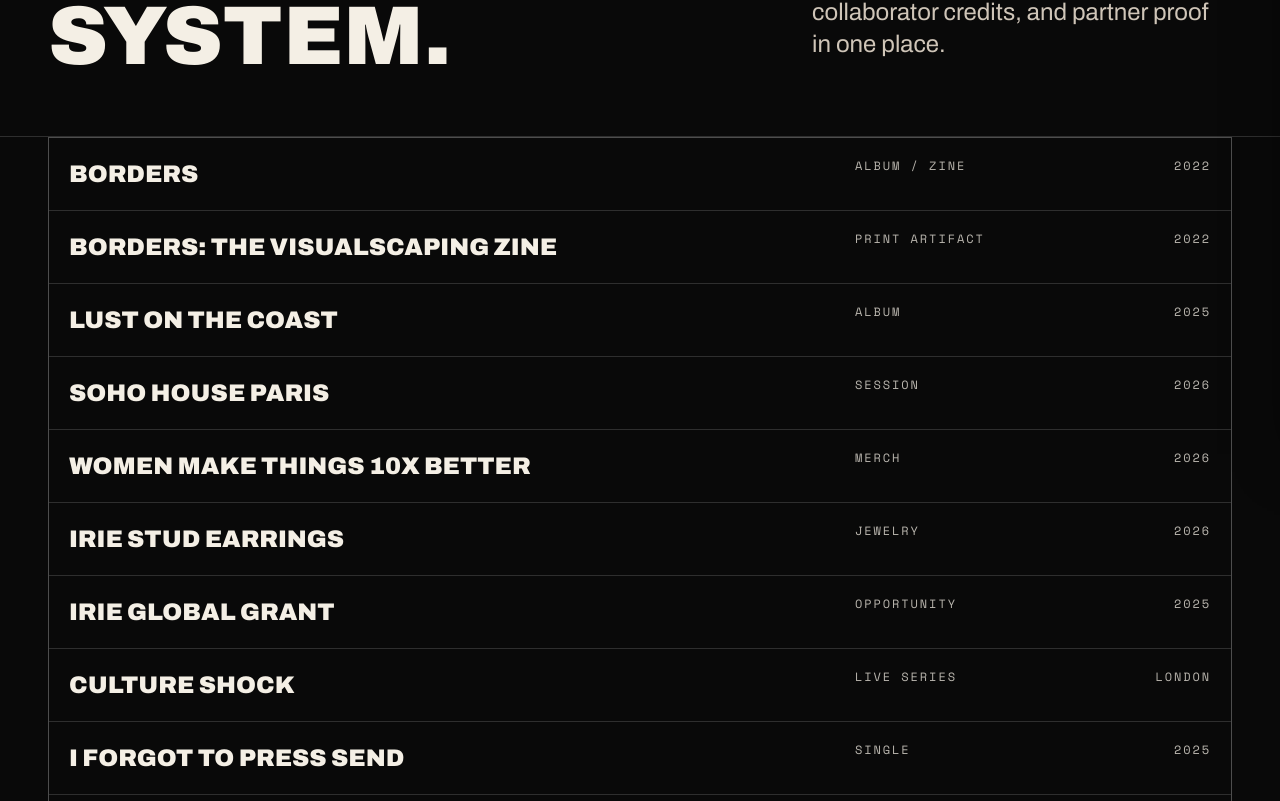
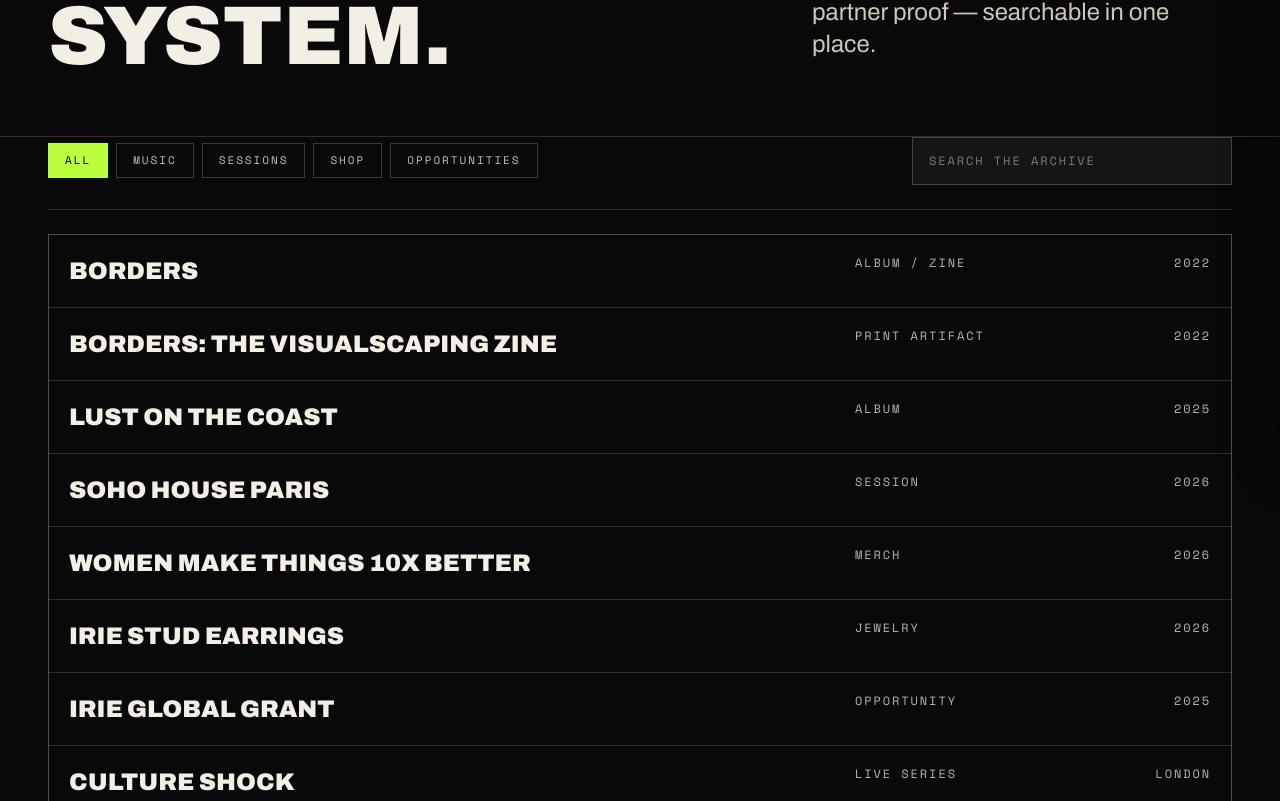
Before and after one commit to Adeday00/Iriesessions, a Next.js app: page /journal in a window 1280 px wide. Shown: the part 359-1160 px from the top of the page. Built offline with nearby package versions, Linux system fonts and the light colour scheme.

Commit message:
IA consolidation: Journal as searchable canonical archive (homepage wall now a teaser); Opportunities moved out of primary nav to footer + About CTA

```diff
--- a/src/app/about/page.tsx
+++ b/src/app/about/page.tsx
@@ -1,4 +1,5 @@
 import Image from "next/image";
+import Link from "next/link";
 import { PageShell } from "@/components/PageShell";
 
 const pillars = [
@@ -42,6 +43,26 @@
           </article>
         ))}
       </section>
+
+      <section className="px-5 py-20 sm:px-8 lg:px-12">
+        <div className="flex flex-col gap-6 border border-white/15 p-8 sm:flex-row sm:items-center sm:justify-between lg:p-12">
+          <div>
+            <p className="font-mono text-xs uppercase tracking-[0.34em] text-[#b9ff3b]">Giving back</p>
+            <h2 className="mt-4 max-w-2xl text-4xl font-black uppercase leading-none md:text-5xl">
+              Grants, open calls, and partner rooms.
+            </h2>
+          </div>
+          <Link
+            href="/opportunities"
+            className="group inline-flex w-fit shrink-0 items-center gap-2 bg-[#b9ff3b] px-5 py-4 font-mono text-xs uppercase tracking-[0.22em] text-black transition-colors duration-300 hover:bg-[#f4efe5]"
+          >
+            See opportunities
+            <span aria-hidden className="transition-transform duration-300 ease-[cubic-bezier(0.16,1,0.3,1)] group-hover:translate-x-1">
+              →
+            </span>
+          </Link>
+        </div>
+      </section>
     </PageShell>
   );
 }
--- a/src/app/journal/page.tsx
+++ b/src/app/journal/page.tsx
@@ -1,5 +1,5 @@
-import Link from "next/link";
 import { PageShell } from "@/components/PageShell";
+import { JournalArchive } from "@/components/JournalArchive";
 import { archiveItems } from "@/lib/content";
 
 export default function JournalPage() {
@@ -7,23 +7,9 @@
     <PageShell
       eyebrow="Journal / Archive"
       title="The memory system."
-      intro="The full archive: city notes, sessions, releases, zines, product drops, collaborator credits, and partner proof in one place."
+      intro="The full archive: city notes, sessions, releases, zines, product drops, and partner proof — searchable in one place."
     >
-      <section className="px-5 pb-20 sm:px-8 lg:px-12">
-        <div className="grid gap-px overflow-hidden border border-white/15 bg-white/15">
-          {archiveItems.map(([title, type, year, href]) => (
-            <Link
-              key={title}
-              href={href}
-              className="grid gap-4 bg-[#090909] p-5 transition hover:bg-[#b9ff3b] hover:text-black sm:grid-cols-[1fr_220px_120px]"
-            >
-              <span className="text-2xl font-black uppercase">{title}</span>
-              <span className="font-mono text-xs uppercase tracking-[0.16em] opacity-75">{type}</span>
-              <span className="font-mono text-xs uppercase tracking-[0.16em] opacity-75 sm:text-right">{year}</span>
-            </Link>
-          ))}
-        </div>
-      </section>
+      <JournalArchive items={archiveItems} />
     </PageShell>
   );
 }
--- a/src/app/page.tsx
+++ b/src/app/page.tsx
@@ -165,6 +165,15 @@
           <h2 className="mt-5 max-w-xl text-5xl font-black uppercase leading-none md:text-7xl">
             Featured traces from the archive.
           </h2>
+          <Link
+            href="/journal"
+            className="group mt-8 inline-flex w-fit items-center gap-2 border border-white/25 px-5 py-4 font-mono text-xs uppercase tracking-[0.22em] text-[#f4efe5] transition-colors duration-300 hover:border-[#b9ff3b] hover:text-[#b9ff3b]"
+          >
+            Browse the full archive
+            <span aria-hidden className="transition-transform duration-300 ease-[cubic-bezier(0.16,1,0.3,1)] group-hover:translate-x-1">
+              →
+            </span>
+          </Link>
         </div>
         <div className="grid gap-px overflow-hidden border border-white/15 bg-white/15">
           {featuredArchiveItems.map(([title, type, year, href]) => (
--- /dev/null
+++ b/src/components/JournalArchive.tsx
@@ -0,0 +1,97 @@
+"use client";
+
+import Link from "next/link";
+import { useMemo, useState } from "react";
+
+type ArchiveRow = readonly [string, string, string, string];
+
+const FILTERS: { label: string; match: (href: string) => boolean }[] = [
+  { label: "All", match: () => true },
+  { label: "Music", match: (href) => href.startsWith("/music") },
+  { label: "Sessions", match: (href) => href.startsWith("/sessions") },
+  { label: "Shop", match: (href) => href.startsWith("/shop") },
+  { label: "Opportunities", match: (href) => href.startsWith("/opportunities") },
+];
+
+export function JournalArchive({ items }: { items: readonly ArchiveRow[] }) {
+  const [query, setQuery] = useState("");
+  const [filter, setFilter] = useState("All");
+
+  const active = FILTERS.find((entry) => entry.label === filter) ?? FILTERS[0];
+  const normalizedQuery = query.trim().toLowerCase();
+
+  const filtered = useMemo(
+    () =>
+      items.filter(([title, type, year, href]) => {
+        if (!active.match(href)) {
+          return false;
+        }
+        if (normalizedQuery === "") {
+          return true;
+        }
+        return `${title} ${type} ${year}`.toLowerCase().includes(normalizedQuery);
+      }),
+    [items, active, normalizedQuery],
+  );
+
+  return (
+    <section className="px-5 pb-20 sm:px-8 lg:px-12">
+      <div className="flex flex-col gap-5 border-b border-white/15 pb-6 lg:flex-row lg:items-center lg:justify-between">
+        <div className="flex flex-wrap gap-2">
+          {FILTERS.map((entry) => {
+            const isActive = entry.label === filter;
+            return (
+              <button
+                key={entry.label}
+                type="button"
+                onClick={() => setFilter(entry.label)}
+                aria-pressed={isActive}
+                className={`border px-4 py-2 font-mono text-[11px] uppercase tracking-[0.18em] transition-colors duration-300 ${
+                  isActive
+                    ? "border-[#b9ff3b] bg-[#b9ff3b] text-black"
+                    : "border-white/20 text-[#c8c0b4] hover:border-[#b9ff3b] hover:text-[#b9ff3b]"
+                }`}
+              >
+                {entry.label}
+              </button>
+            );
+          })}
+        </div>
+        <label className="relative w-full lg:w-80">
+          <span className="sr-only">Search the archive</span>
+          <input
+            type="search"
+            value={query}
+            onChange={(event) => setQuery(event.target.value)}
+            placeholder="Search the archive"
+            className="min-h-12 w-full border border-white/20 bg-white/5 px-4 font-mono text-xs uppercase tracking-[0.16em] text-[#f4efe5] outline-none transition-colors placeholder:text-[#847b70] focus:border-[#b9ff3b]"
+          />
+        </label>
+      </div>
+
+      {filtered.length > 0 ? (
+        <div className="mt-6 grid gap-px overflow-hidden border border-white/15 bg-white/15">
+          {filtered.map(([title, type, year, href]) => (
+            <Link
+              key={title}
+              href={href}
+              className="grid gap-4 bg-[#090909] p-5 transition-colors duration-300 hover:bg-[#b9ff3b] hover:text-black sm:grid-cols-[1fr_220px_120px]"
+            >
+              <span className="text-2xl font-black uppercase">{title}</span>
+              <span className="font-mono text-xs uppercase tracking-[0.16em] opacity-75">{type}</span>
+              <span className="font-mono text-xs uppercase tracking-[0.16em] opacity-75 sm:text-right">{year}</span>
+            </Link>
+          ))}
+        </div>
+      ) : (
+        <p className="mt-10 max-w-xl text-xl leading-8 text-[#cfc5b8]">
+          No traces match{normalizedQuery ? ` “${query}”` : " that filter"} yet — try another search or filter.
+        </p>
+      )}
+
+      <p className="mt-6 font-mono text-[11px] uppercase tracking-[0.2em] text-[#81786d]">
+        {filtered.length} {filtered.length === 1 ? "entry" : "entries"}
+      </p>
+    </section>
+  );
+}
--- a/src/components/SiteFooter.tsx
+++ b/src/components/SiteFooter.tsx
@@ -1,6 +1,6 @@
 import Image from "next/image";
 import Link from "next/link";
-import { navItems, socialLinks } from "@/lib/content";
+import { footerExtraLinks, navItems, socialLinks } from "@/lib/content";
 
 export function SiteFooter() {
   return (
@@ -22,7 +22,7 @@
         </div>
         <div className="grid gap-8 sm:grid-cols-2">
           <div className="grid justify-items-start gap-3 font-mono text-xs uppercase tracking-[0.18em] text-[#c8c0b4]">
-            {navItems.map((item) => (
+            {[...navItems, ...footerExtraLinks].map((item) => (
               <Link
                 key={item.href}
                 href={item.href}
--- a/src/lib/content.ts
+++ b/src/lib/content.ts
@@ -86,9 +86,12 @@
   { label: "Music", href: "/music" },
   { label: "Journal", href: "/journal" },
   { label: "Shop", href: "/shop" },
-  { label: "Opportunities", href: "/opportunities" },
   { label: "About", href: "/about" },
 ];
+
+// Secondary destinations — surfaced in the footer and via in-page CTAs
+// rather than the primary nav.
+export const footerExtraLinks = [{ label: "Opportunities", href: "/opportunities" }];
 
 export const sessions: ContentItem[] = [
   {
```
